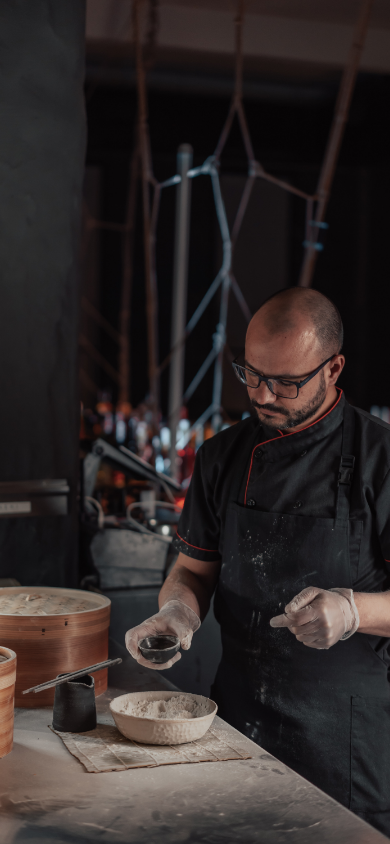
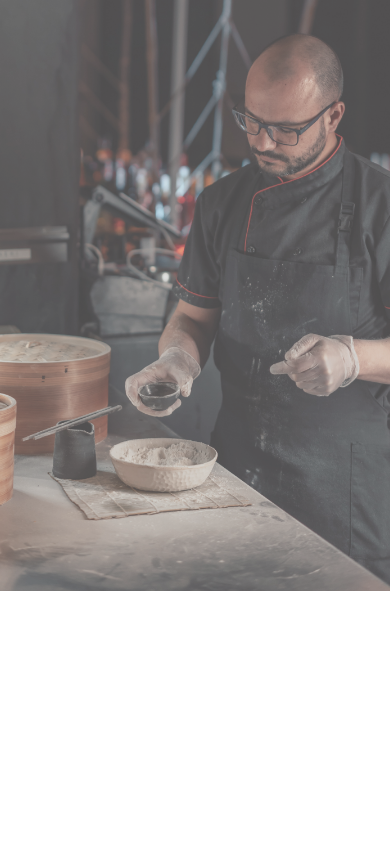
Before and after one commit to Vanpan58/App_Delivery, a React Native app in the folder app_react_van/: screen / in a window 390 px wide. Built offline with nearby package versions, Linux system fonts and the light colour scheme.

Commit message:
cambios de chef

```diff
--- a/app_react_van/App.tsx
+++ b/app_react_van/App.tsx
@@ -20,8 +20,41 @@ const styles = StyleSheet.create({
   imageBackground: {
     width: '100%',
     height: '100%',
+    opacity: 0.7,
+    bottom: '30%',
   },
+
+  form: {
+    width: '100%',
+    height: '40%',
+    backgroundColor: 'white',
+    position: 'absolute',
+    bottom: 0,
+    borderTopLeftRadius: 40,
+    borderTopRightRadius: 40,
+  }
+
 });
+
+
+
+
+
+
+
+
+
+
+
+
+
+
+
+
+
+
+
+
 
 
 
```
